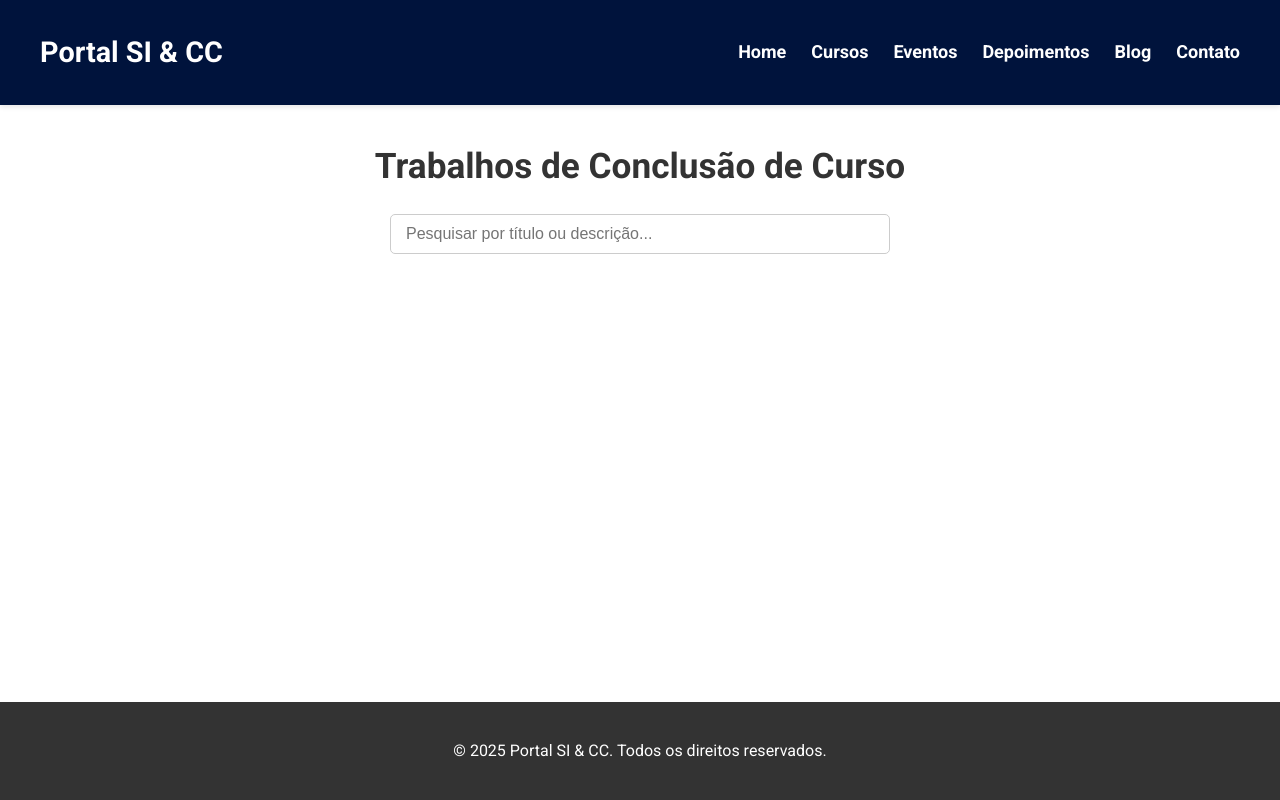
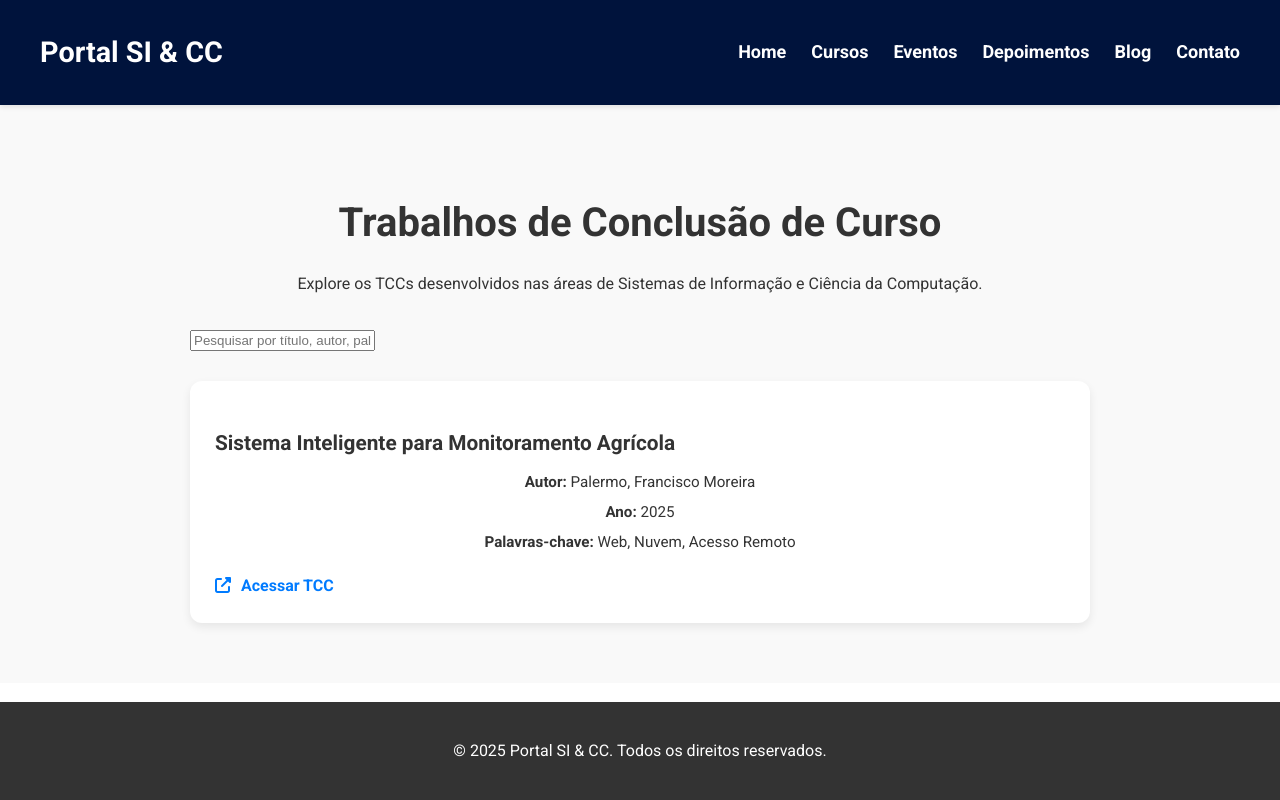
Before and after one commit to cs0097746/PROJETO-DE-SOFTWARE-I, a Django app: page /tccs-computacao/ in a window 1280 px wide. Run offline with Django 5.2, Linux system fonts and the light colour scheme; data that the repository does not hold is empty.

Commit message:
TCCs com pesquiisa

```diff
--- a/site_inf/static/site_inf/css/style.css
+++ b/site_inf/static/site_inf/css/style.css
@@ -1399,16 +1399,20 @@ footer {
   }
 }
 
-.tcc-container {
-  max-width: 1000px;
-  margin: 40px auto;
-  padding: 0 20px;
-  text-align: center;
+.tccs {
+  padding: 60px 20px;
+  background-color: #f9f9f9;
 }
 
-.tcc-title {
-  font-size: 2.2em;
-  margin-bottom: 20px;
+.tccs h2 {
+  font-size: 2.5em;
+  text-align: center;
+  margin-bottom: 10px;
+}
+
+.tccs p {
+  text-align: center;
+  margin-bottom: 30px;
 }
 
 .search-bar {
@@ -1424,33 +1428,45 @@ footer {
   border: 1px solid #ccc;
 }
 
-.tcc-list {
+.tcc-grid {
   display: grid;
-  grid-template-columns: repeat(auto-fit, minmax(300px, 1fr));
-  gap: 25px;
-  justify-content: center;
+  grid-template-columns: repeat(auto-fit, minmax(340px, 1fr));
+  gap: 30px;
+  max-width: 1200px;
+  margin: 0 auto;
 }
 
 .tcc-card {
   background-color: #fff;
-  border: 1px solid #eee;
-  border-radius: 8px;
-  padding: 20px;
-  box-shadow: 0 2px 6px rgba(0, 0, 0, 0.05);
-  transition: box-shadow 0.3s ease;
+  border-radius: 12px;
+  padding: 25px;
+  box-shadow: 0 4px 10px rgba(0, 0, 0, 0.08);
+  transition: transform 0.2s;
 }
 
 .tcc-card:hover {
-  box-shadow: 0 4px 12px rgba(0, 0, 0, 0.12);
+  transform: translateY(-4px);
 }
 
-.tcc-card h3 {
+.tcc-title {
+  font-size: 1.3em;
   margin-bottom: 10px;
-  font-size: 1.3em;
   color: #333;
 }
 
 .tcc-card p {
-  color: #555;
+  margin: 6px 0;
   font-size: 0.95em;
 }
+
+.tcc-link {
+  display: inline-block;
+  margin-top: 12px;
+  text-decoration: none;
+  color: #007BFF;
+  font-weight: bold;
+}
+
+.tcc-link i {
+  margin-right: 6px;
+}
--- a/site_inf/templates/site_inf/pages/tcc_computacao.html
+++ b/site_inf/templates/site_inf/pages/tcc_computacao.html
@@ -1,41 +1,44 @@
 {% extends "site_inf/base.html" %}
+{% load static %}
+
+{% block title %}TCCs - Computação{% endblock %}
 
 {% block content %}
-<div class="tcc-container">
-  <h1 class="tcc-title">Trabalhos de Conclusão de Curso</h1>
+<section class="tccs">
+  <div class="container">
+    <h2>Trabalhos de Conclusão de Curso</h2>
+    <p>Explore os TCCs desenvolvidos nas áreas de Sistemas de Informação e Ciência da Computação.</p>
 
-  <div class="search-bar">
-    <input
-      type="text"
-      id="searchInput"
-      placeholder="Pesquisar por título ou descrição..."
-      onkeyup="filtrarTCCs()"
-    />
+    <input type="text" id="searchInput" placeholder="Pesquisar por título, autor, palavras-chave..." class="search-bar">
+
+    <div class="tcc-grid" id="tccList">
+      <!-- Exemplo de TCC -->
+      <div class="tcc-card">
+        <h3 class="tcc-title">Sistema Inteligente para Monitoramento Agrícola</h3>
+        <p><strong>Autor:</strong> Palermo, Francisco Moreira</p>
+        <p><strong>Ano:</strong> 2025</p>
+        <p><strong>Palavras-chave:</strong> Web, Nuvem, Acesso Remoto</p>
+        <a href="https://repositorio.ufsm.br/handle/1/34235" target="_blank" class="tcc-link">
+          <i class="fas fa-external-link-alt"></i> Acessar TCC
+        </a>
+      </div>
+
+      <!-- Adicione mais TCCs aqui -->
+      <!-- Copie e cole outros cards mantendo a classe .tcc-card -->
+    </div>
   </div>
+</section>
 
-  <div class="tcc-list" id="tccList">
-    {% for tcc in tccs %}
-    <div class="tcc-card">
-      <h3>{{ tcc.titulo }}</h3>
-      <p>{{ tcc.descricao }}</p>
-    </div>
-    {% endfor %}
-  </div>
-</div>
-{% endblock %}
+<script>
+  const searchInput = document.getElementById("searchInput");
+  const tccCards = document.querySelectorAll(".tcc-card");
 
-{% block extra_scripts %}
-<script>
-  function filtrarTCCs() {
-    const input = document.getElementById("searchInput").value.toLowerCase();
-    const cards = document.querySelectorAll(".tcc-card");
-
-    cards.forEach((card) => {
-      const titulo = card.querySelector("h3").textContent.toLowerCase();
-      const descricao = card.querySelector("p").textContent.toLowerCase();
-      const match = titulo.includes(input) || descricao.includes(input);
-      card.style.display = match ? "block" : "none";
+  searchInput.addEventListener("input", function () {
+    const searchTerm = this.value.toLowerCase();
+    tccCards.forEach(card => {
+      const text = card.innerText.toLowerCase();
+      card.style.display = text.includes(searchTerm) ? "block" : "none";
     });
-  }
+  });
 </script>
 {% endblock %}
```
